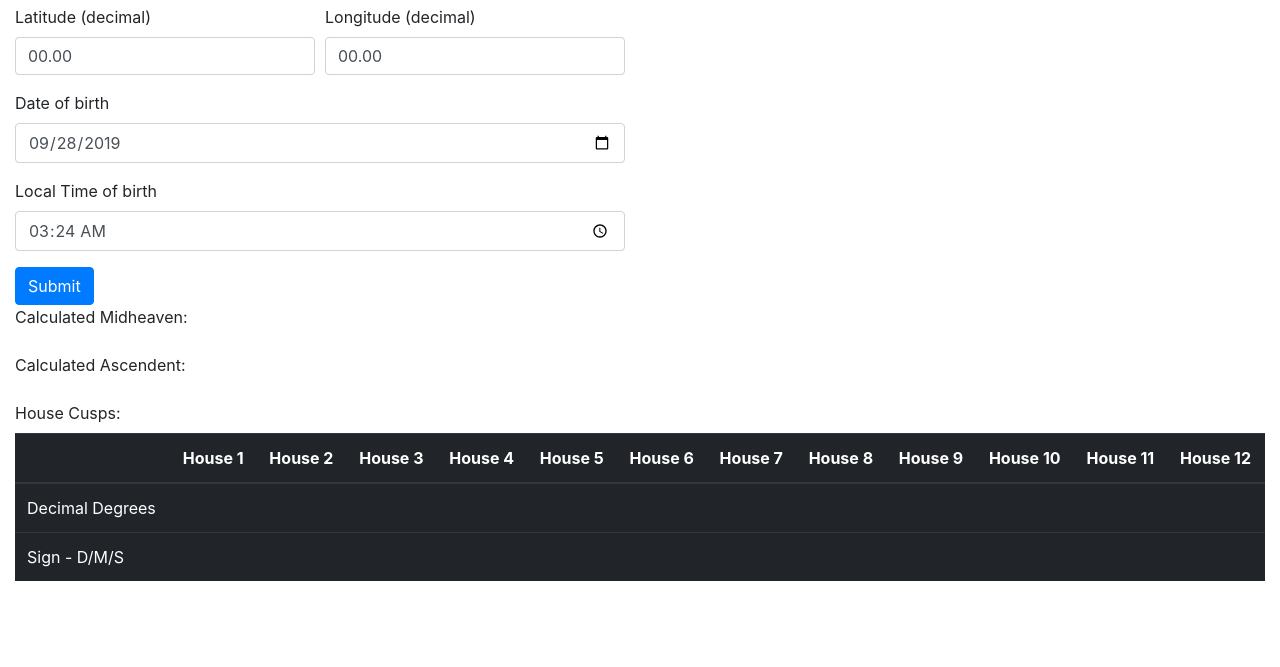
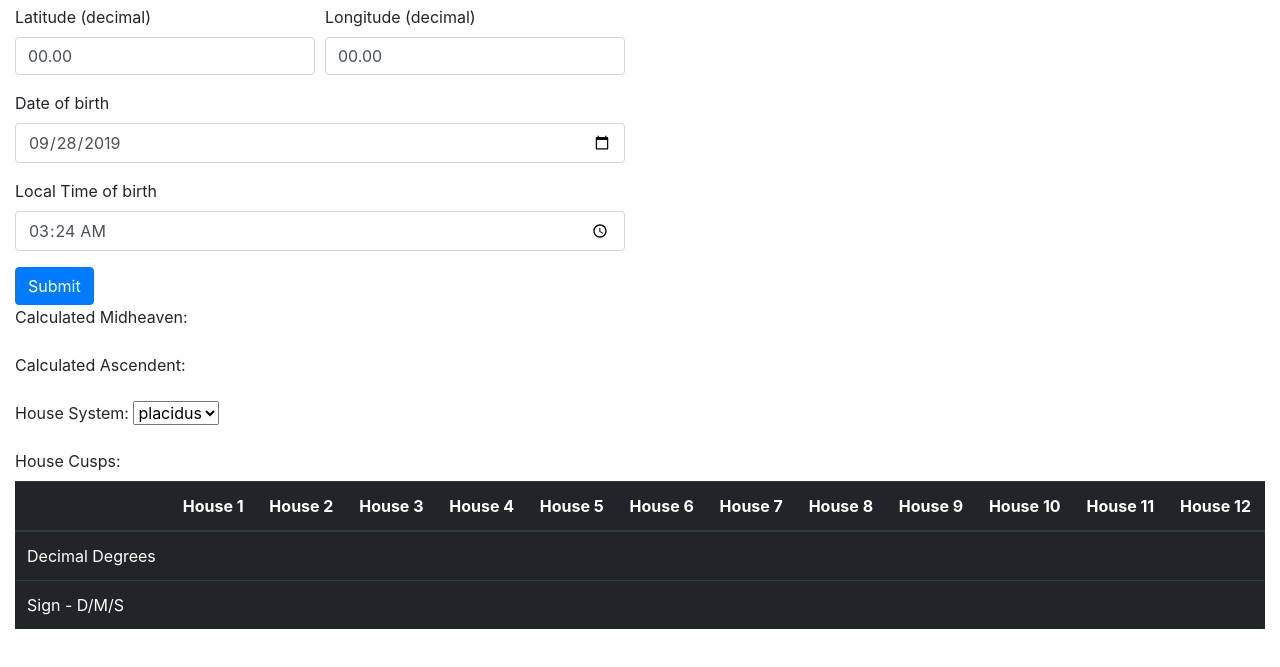
Before and after one commit to 0xStarcat/CircularNatalHoroscopeJS, a website built with webpack: page demo/demo.html in a window 1280 px wide. Shown: the part 83-750 px from the top of the page. Built offline with nearby package versions, Linux system fonts and the light colour scheme.

Commit message:
Add house system select to demo

```diff
--- a/demo/demo.html
+++ b/demo/demo.html
@@ -55,6 +55,10 @@
             <p id="ascendent">
 
             </p>
+          </div>
+          <div class="form-group">
+            <label>House System:</label>
+            <select id="houseSystem"></select>
           </div>
           <div class="form-group">
             <label>House Cusps:</label>
--- a/demo/script.js
+++ b/demo/script.js
@@ -11,15 +11,18 @@ class DemoApp {
     this.timeInput = document.querySelector('#time')
     this.latitudeInput = document.querySelector('#latitude')
     this.longitudeInput = document.querySelector('#longitude')
+    this.houseSystemSelect = document.querySelector('#houseSystem')
 
     this.midheavenElement = document.querySelector('#midheaven')
     this.ascendentElement = document.querySelector('#ascendent')
     this.housesElement = document.querySelector('#houses')
 
     this.displayDateTime = this.displayDateTime.bind(this)
+    this.loadHouseSystemSelect = this.loadHouseSystemSelect.bind(this)
     this.handleSubmit = this.handleSubmit.bind(this)
 
     this.displayDateTime()
+    this.loadHouseSystemSelect()
     this.form.addEventListener('submit', this.handleSubmit)
   }
 
@@ -27,6 +30,16 @@ class DemoApp {
     const today = moment(new Date())
     this.dateInput.value = today.format('YYYY-MM-DD');
     this.timeInput.value = today.format('HH:mm:00')
+  }
+
+  loadHouseSystemSelect() {
+    Horoscope.HouseSystems.forEach(system => {
+      var opt = document.createElement('option');
+      opt.value = system
+      opt.appendChild(document.createTextNode(system))
+      this.houseSystemSelect.appendChild(opt)
+    })
+
   }
 
   handleSubmit(e) {
@@ -44,7 +57,7 @@ class DemoApp {
 
     const horoscope = new Horoscope({
       origin: locationTimeData,
-      houseSystem: "placidus"
+      houseSystem: this.houseSystemSelect.value
     })
 
     this.midheavenElement.innerHTML = `${horoscope.midheaven} || ${dmsString(decimalDegreesToDMS(horoscope.midheaven))} || ${signDecimalDegrees(horoscope.midheaven)} || ${signDMS(horoscope.midheaven)}`
--- a/src/Horoscope.js
+++ b/src/Horoscope.js
@@ -8,11 +8,10 @@ import { calculatePlacidianHouseCusps } from './utilities/astrology'
 // This class contains horoscope chart calculations
 /////////
 // * Origin origin: instance of the Origin class
-// * string houseSystem: a string from the list assigned to this.houseSystems in the constructor.
+// * string houseSystem: a string from the list assigned to Horoscope.HouseSystems in the constructor.
 
 class Horoscope {
   constructor({origin = null, houseSystem='placidus'}={}) {
-    this.houseSystems = ['placidus']
     this.origin = origin
     this.midheaven = getMidheavenSun({localSiderealTime: origin.localSiderealTime})
     this.ascendent = getAscendent({latitude: origin.latitude, localSiderealTime: origin.localSiderealTime})
@@ -21,9 +20,13 @@ class Horoscope {
     this.validateHouseSystem = this.validateHouseSystem.bind(this)
   }
 
+  static get HouseSystems() {
+    return ['placidus']
+  }
+
   validateHouseSystem(string) {
-    if (this.houseSystems.includes(string.toLowerCase())) return string.toLowerCase()
-    else throw new Error(`The "${string}" house system is not included. Please choose from the following list: ${this.houseSystems.join(', ')}.`)
+    if (Horoscope.HouseSystems.includes(string.toLowerCase())) return string.toLowerCase()
+    else throw new Error(`The "${string}" house system is not included. Please choose from the following list: ${Horoscope.HouseSystems.join(', ')}.`)
   }
 
   calculateHouseCusps(string) {
```
Also changed, not shown: dist/main.bundle.js.
